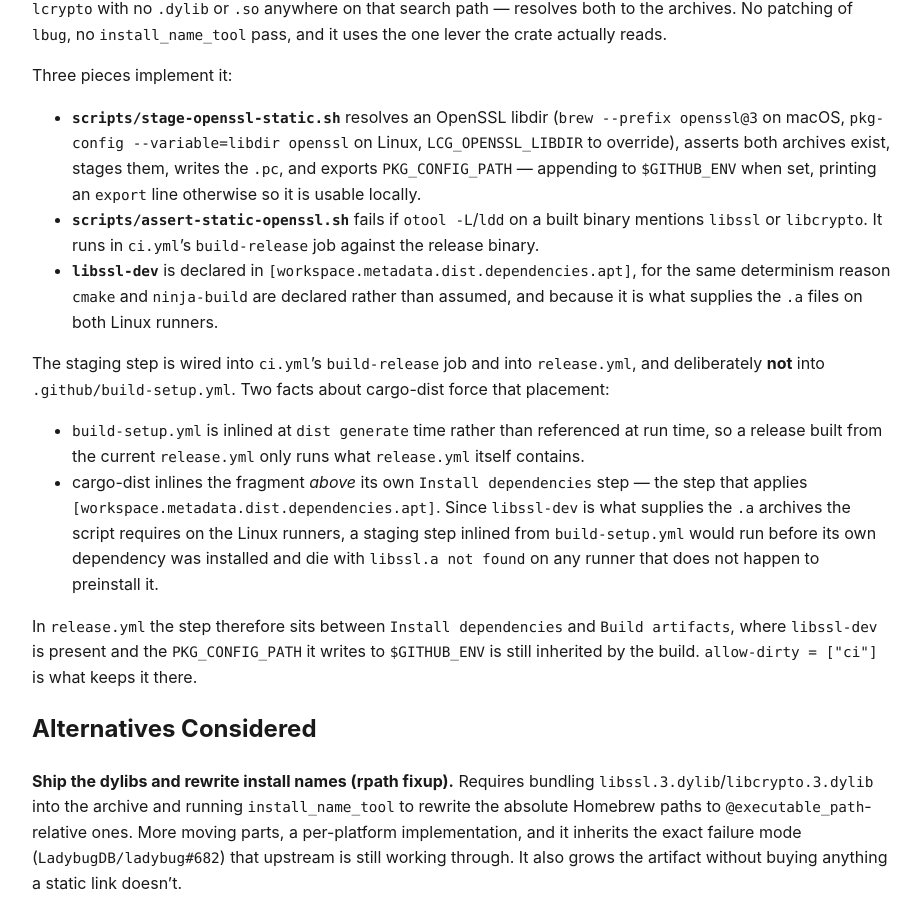
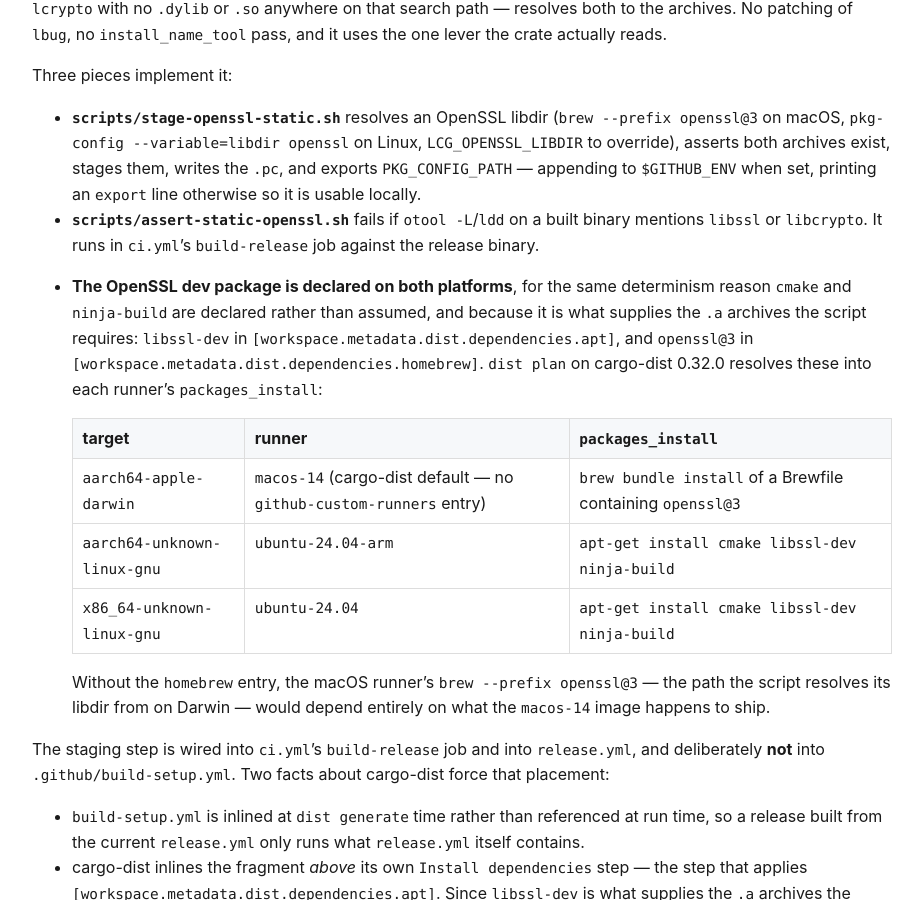
Before and after one commit to verveguy/liminis-context-graph, a Jekyll site: the page built from docs/adr/0398-openssl-linkage-for-release-artifacts.md, in a window 1280 px wide and 900 px high, scrolled down 1955 px. Shown: the whole window, without its empty margins (178-1101 px from the left). Built offline with Jekyll 4.4.1, drawn with Linux system fonts in a browser that asks for light colours; our own code applies the rules of GitHub Pages for plain Markdown files.

Commit message:
fix(release): declare openssl@3 as a homebrew dist dependency for macOS
The Linux runners had libssl-dev declared so stage-openssl-static.sh could rely
on the .a archives being present; macOS had no equivalent, leaving `brew
--prefix openssl@3` dependent on whatever the runner image ships. Declaring it
closes the asymmetry now that the staging step runs after cargo-dist's
"Install dependencies".

Verified with `dist plan` on cargo-dist 0.32.0: macos-14 now gets a Brewfile
installing openssl@3, and both Linux runners get libssl-dev. Runner images
recorded in ADR-0398.

```diff
--- a/docs/adr/0398-openssl-linkage-for-release-artifacts.md
+++ b/docs/adr/0398-openssl-linkage-for-release-artifacts.md
@@ -94,9 +94,22 @@ Three pieces implement it:
   locally.
 - **`scripts/assert-static-openssl.sh`** fails if `otool -L`/`ldd` on a built binary mentions
   `libssl` or `libcrypto`. It runs in `ci.yml`'s `build-release` job against the release binary.
-- **`libssl-dev`** is declared in `[workspace.metadata.dist.dependencies.apt]`, for the same
-  determinism reason `cmake` and `ninja-build` are declared rather than assumed, and because it
-  is what supplies the `.a` files on both Linux runners.
+- **The OpenSSL dev package is declared on both platforms**, for the same determinism reason
+  `cmake` and `ninja-build` are declared rather than assumed, and because it is what supplies
+  the `.a` archives the script requires: `libssl-dev` in
+  `[workspace.metadata.dist.dependencies.apt]`, and `openssl@3` in
+  `[workspace.metadata.dist.dependencies.homebrew]`. `dist plan` on cargo-dist 0.32.0 resolves
+  these into each runner's `packages_install`:
+
+  | target | runner | `packages_install` |
+  |---|---|---|
+  | `aarch64-apple-darwin` | `macos-14` (cargo-dist default — no `github-custom-runners` entry) | `brew bundle install` of a Brewfile containing `openssl@3` |
+  | `aarch64-unknown-linux-gnu` | `ubuntu-24.04-arm` | `apt-get install cmake libssl-dev ninja-build` |
+  | `x86_64-unknown-linux-gnu` | `ubuntu-24.04` | `apt-get install cmake libssl-dev ninja-build` |
+
+  Without the `homebrew` entry, the macOS runner's `brew --prefix openssl@3` — the path the
+  script resolves its libdir from on Darwin — would depend entirely on what the `macos-14`
+  image happens to ship.
 
 The staging step is wired into `ci.yml`'s `build-release` job and into `release.yml`, and
 deliberately **not** into `.github/build-setup.yml`. Two facts about cargo-dist force that
```
Also changed, not shown: Cargo.toml (+9 -0 lines).
